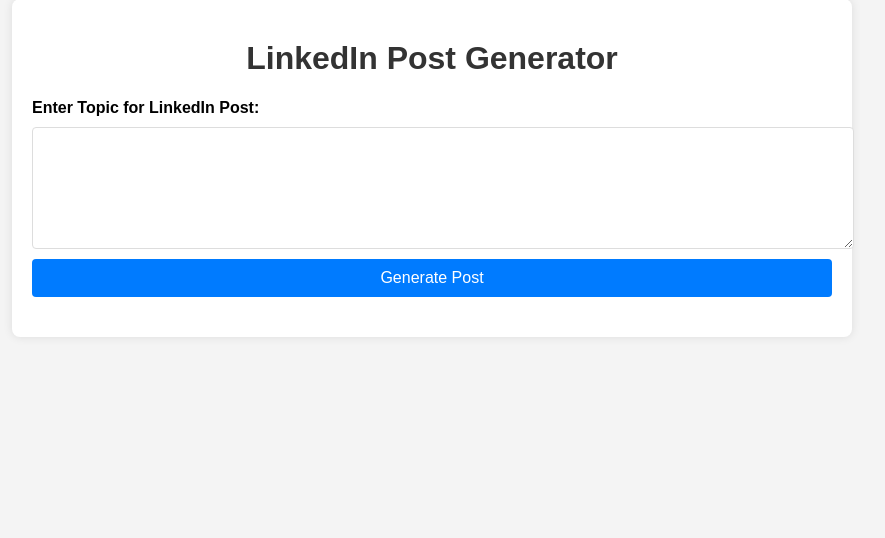
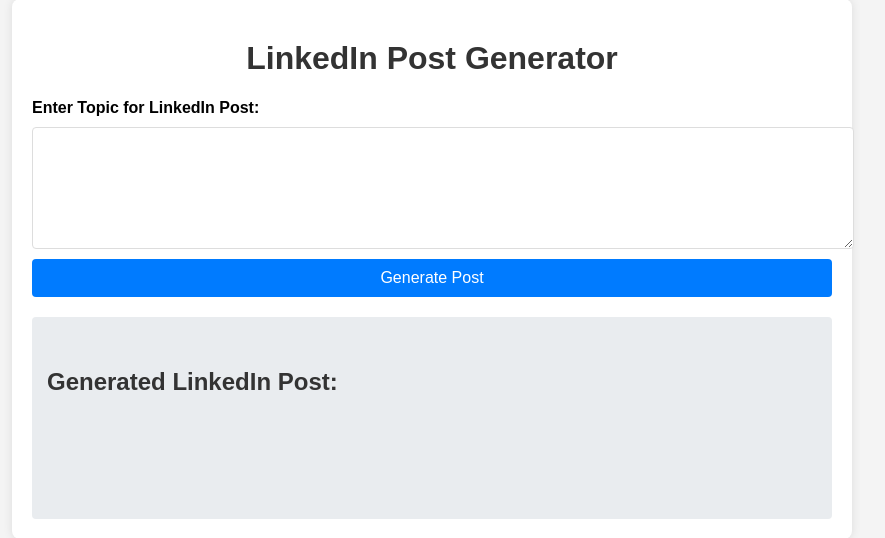
Before and after one commit to Code-With-Robby/LinkedIn-Poster, a Flask app: page / in a window 1280 px wide. Shown: the part 21-559 px from the top of the page, without its empty margins (208-1093 px from the left). Run offline with Flask 3, Linux system fonts and the light colour scheme.

Commit message:
Update index.html

```diff
--- a/templates/index.html
+++ b/templates/index.html
@@ -13,25 +13,70 @@
         textarea { width: 100%; padding: 10px; border: 1px solid #ddd; border-radius: 4px; resize: vertical; min-height: 100px; }
         input[type="submit"] { background-color: #007bff; color: white; padding: 10px 15px; border: none; border-radius: 4px; cursor: pointer; font-size: 16px; }
         input[type="submit"]:hover { background-color: #0056b3; }
-        .post-output { background-color: #e9ecef; padding: 15px; border-radius: 4px; white-space: pre-wrap; word-wrap: break-word; }
+        .post-output { background-color: #e9ecef; padding: 15px; border-radius: 4px; white-space: pre-wrap; word-wrap: break-word; min-height: 50px; }
         .post-output h2 { margin-top: 0; color: #333; }
+        .loading { font-style: italic; color: #666; }
     </style>
 </head>
 <body>
     <div class="container">
         <h1>LinkedIn Post Generator</h1>
-        <form action="/generate_ui_post" method="POST">
+        <form id="postForm" action="/generate_ui_post" method="POST">
             <label for="topic">Enter Topic for LinkedIn Post:</label>
             <textarea id="topic" name="topic" rows="5" required>{{ topic if topic else '' }}</textarea>
             <input type="submit" value="Generate Post">
         </form>
 
-        {% if post %}
         <div class="post-output">
             <h2>Generated LinkedIn Post:</h2>
-            <p>{{ post }}</p>
+            <p id="generatedPostContent">{% if post %}{{ post }}{% endif %}</p>
         </div>
-        {% endif %}
     </div>
+
+    <script>
+        document.getElementById('postForm').addEventListener('submit', async function(event) {
+            event.preventDefault(); // Prevent default form submission
+
+            const topic = document.getElementById('topic').value;
+            const outputElement = document.getElementById('generatedPostContent');
+
+            outputElement.innerHTML = '<span class="loading">Generating post...</span>';
+
+            try {
+                const response = await fetch('/stream_linkedin_post', {
+                    method: 'POST',
+                    headers: {
+                        'Content-Type': 'application/json',
+                    },
+                    body: JSON.stringify({ topic: topic }),
+                });
+
+                if (!response.ok) {
+                    const errorData = await response.json();
+                    outputElement.innerText = 'Error: ' + (errorData.error || 'Unknown error');
+                    return;
+                }
+
+                const reader = response.body.getReader();
+                const decoder = new TextDecoder('utf-8');
+                let result = '';
+
+                outputElement.innerText = ''; // Clear loading message
+
+                while (true) {
+                    const { done, value } = await reader.read();
+                    if (done) {
+                        break;
+                    }
+                    const chunk = decoder.decode(value, { stream: true });
+                    result += chunk;
+                    outputElement.innerText = result;
+                }
+            } catch (error) {
+                console.error('Streaming failed:', error);
+                outputElement.innerText = 'Error: Could not connect to the server or stream data.';
+            }
+        });
+    </script>
 </body>
 </html>
```
